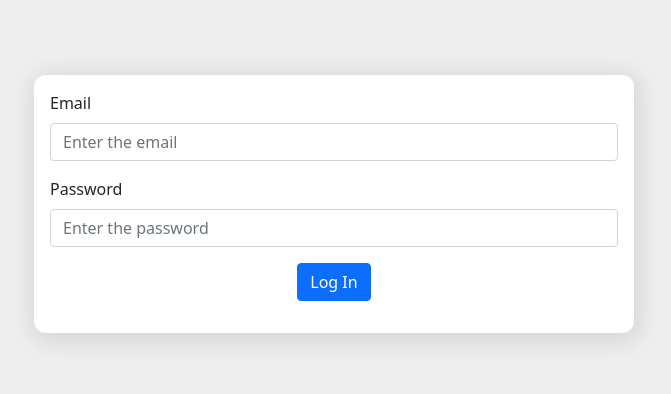
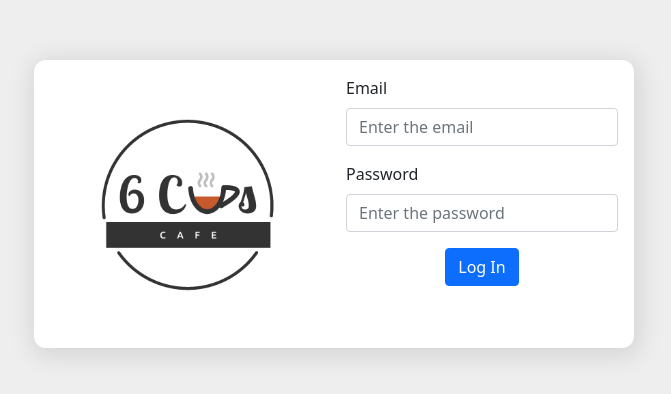
Before and after one commit to SubhoBasak/6CupCafe_Admin, a React (Create React App) app: page /login in a window 1280 px wide. Shown: the part 196-590 px from the top of the page, without its empty margins (306-977 px from the left). Built offline with nearby package versions, Linux system fonts and the light colour scheme.

Commit message:
bug fixed

```diff
--- a/src/components/Appbar/index.js
+++ b/src/components/Appbar/index.js
@@ -1,5 +1,5 @@
 import React from "react";
-import { Nav } from "react-bootstrap";
+import { Button, Nav } from "react-bootstrap";
 import { Link } from "react-router-dom";
 import "./style.css";
 
@@ -9,6 +9,20 @@ const Appbar = () => {
       <div className="nav-title-bar d-flex align-items-center">
         <img src={require("../../assets/images/logo-light.png")} alt="logo" />
         <p className="fs-4 text-light my-0 ms-3 fw-light">6 Cups Cafe</p>
+        <div className="flex-grow-1 d-flex justify-content-end">
+          <Button
+            variant="outline-light"
+            className="me-2"
+            onClick={() => {
+              if (window.confirm("Do you really want to log out?")) {
+                localStorage.removeItem("token");
+                window.location.reload();
+              }
+            }}
+          >
+            Logout
+          </Button>
+        </div>
       </div>
       <Nav variant="tabs" defaultActiveKey="/home">
         <Nav.Item>
--- a/src/components/Category/index.js
+++ b/src/components/Category/index.js
@@ -1,6 +1,7 @@
 import React from "react";
 import { Form, FormControl, Button, CloseButton, Table } from "react-bootstrap";
 import { useNavigate } from "react-router-dom";
+import "./style.css";
 
 const Category = (props) => {
   const [allCatg, setAllCatg] = React.useState([]);
@@ -84,6 +85,7 @@ const Category = (props) => {
             Add
           </Button>
         </Form>
+        <div className="catg-list">
           <Table variant="striped" className="mt-2 border border-1 p-2 rounded">
             <thead>
               <tr>
@@ -111,6 +113,7 @@ const Category = (props) => {
           </Table>
         </div>
       </div>
+    </div>
   );
 };
 
--- /dev/null
+++ b/src/components/Category/style.css
@@ -0,0 +1,4 @@
+.catg-list{
+    max-height: 50vh;
+    overflow-y: scroll;
+}
--- a/src/pages/Login/index.js
+++ b/src/pages/Login/index.js
@@ -1,5 +1,12 @@
 import React from "react";
-import { Button, Form, FormControl, FormLabel } from "react-bootstrap";
+import {
+  Button,
+  Form,
+  FormControl,
+  FormLabel,
+  Row,
+  Col,
+} from "react-bootstrap";
 import { useNavigate } from "react-router-dom";
 import "./style.css";
 
@@ -38,6 +45,20 @@ const Login = () => {
   return (
     <div className="auth-canvas">
       <Form className="auth-form" onSubmit={loginApi}>
+        <Row>
+          <Col
+            lg="6"
+            md="6"
+            sm="12"
+            className="d-flex justify-content-center align-items-center"
+          >
+            <img
+              src={require("../../assets/images/logo.png")}
+              alt="logo"
+              className="logo-img"
+            />
+          </Col>
+          <Col lg="6" md="6" sm="12">
             <div className="mb-3">
               <FormLabel>Email</FormLabel>
               <FormControl
@@ -59,6 +80,8 @@ const Login = () => {
             <div className="mb-3 d-flex justify-content-center">
               <Button type="submit">Log In</Button>
             </div>
+          </Col>
+        </Row>
       </Form>
     </div>
   );
--- a/src/pages/Login/style.css
+++ b/src/pages/Login/style.css
@@ -0,0 +1,5 @@
+.logo-img{
+    max-width: 256px;
+    max-height: 256px;
+    object-fit: scale-down;
+}
--- a/src/pages/Products/index.js
+++ b/src/pages/Products/index.js
@@ -9,6 +9,7 @@ import {
   FormSelect,
 } from "react-bootstrap";
 import { useNavigate } from "react-router-dom";
+import "./style.css";
 
 import Category from "../../components/Category";
 import ProductCard from "../../components/ProductCard";
@@ -98,7 +99,7 @@ const Products = () => {
   return (
     <Row className="w-100 p-2">
       <Col lg="6" md="12" sm="12" className="p-2">
-        <div className="cat-sel-btns d-flex p-2 border border-1 rounded">
+        <div className="cat-sel-btns d-flex p-2 border border-1 rounded catg-btns">
           {allCatg.map((catg, index) => (
             <Button
               key={index}
--- /dev/null
+++ b/src/pages/Products/style.css
@@ -0,0 +1,4 @@
+.catg-btns{
+    max-width: 100%;
+    overflow-x: scroll;
+}
```
Also changed, not shown: src/pages/Dashboard/index.js (added, +36 -0 lines), src/assets/images/logo.png (added). Lines whose indentation alone changed are shown as unchanged.
